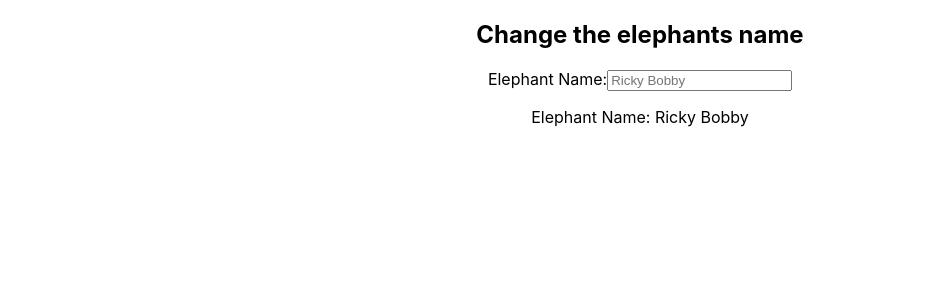
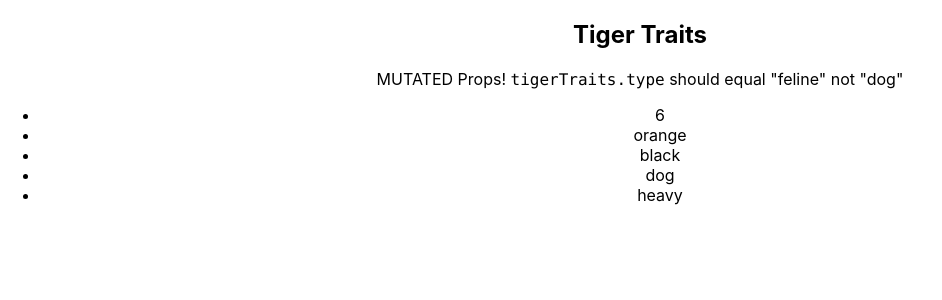
Before and after one commit to michealengland/react-debugging-demo, a React (Create React App) app: page / in a window 1280 px wide. Shown: the top 300 px of the page, without its empty margins (0-942 px from the left). Built offline with nearby package versions, Linux system fonts and the light colour scheme.

Commit message:
Add Tiger component with prop rendering issue

```diff
--- a/src/App.js
+++ b/src/App.js
@@ -5,8 +5,21 @@ import InfiniteCounter from './examples/example-2'
 import AnimalKingdom from './examples/example-3';
 import Giraffes from './examples/example-4';
 import Elephant from './examples/example-5';
+import Tiger from './examples/example-6';
 
 function App() {
+
+  const tigerTraits = {
+    age: 6,
+    color: 'orange',
+    stripeColor: 'black',
+    type: 'feline',
+    weight: 'heavy',
+  }
+
+  console.log(
+    {tigerTraits}
+  );
 	// const [giraffeCount, setGiraffeCount] = useState(null);
 
   // useEffect(() => {
@@ -38,7 +51,8 @@ function App() {
       {/* <InfiniteCounter /> */}
       {/* <AnimalKingdom /> */}
       {/* <Giraffes numberOfGiraffes={giraffeCount} /> */}
-      <Elephant />
+      {/* <Elephant /> */}
+      <Tiger tigerTraits={tigerTraits} />
     </div>
   );
 }
--- /dev/null
+++ b/src/examples/example-6.js
@@ -0,0 +1,43 @@
+import PropTypes from 'prop-types';
+
+/**
+ * Try:
+ * Render the "type" with a value of "dog" without mutating props or throwing an error.
+ */
+ export default function Tiger({tigerTraits}) {
+	const newTigerTraits = tigerTraits;
+	const {
+		age,
+		color,
+		stripeColor,
+		type,
+		weight,
+	} = newTigerTraits;
+
+	newTigerTraits.type = 'dog';
+
+	const isMutated = tigerTraits === newTigerTraits && Object.is(tigerTraits.type, newTigerTraits.type);
+
+	return (
+		<div>
+			<h2>Tiger Traits</h2>
+			{isMutated && <p>MUTATED Props! <code>tigerTraits.type</code> should equal "feline" not "{tigerTraits.type}"</p>}
+			<ul>
+				<li>{age}</li>
+				<li>{color}</li>
+				<li>{stripeColor}</li>
+				<li>{type}</li>
+				<li>{weight}</li>
+			</ul>
+		</div>
+	)
+}
+
+Tiger.propTypes = {
+	tigerTraits: PropTypes.shape({
+		color: PropTypes.oneOf(['orange']),
+		stripeColor: PropTypes.oneOf(['black']),
+		type: PropTypes.oneOf(['feline']),
+		weight: PropTypes.oneOf(['heavy']),
+	})
+}
```
